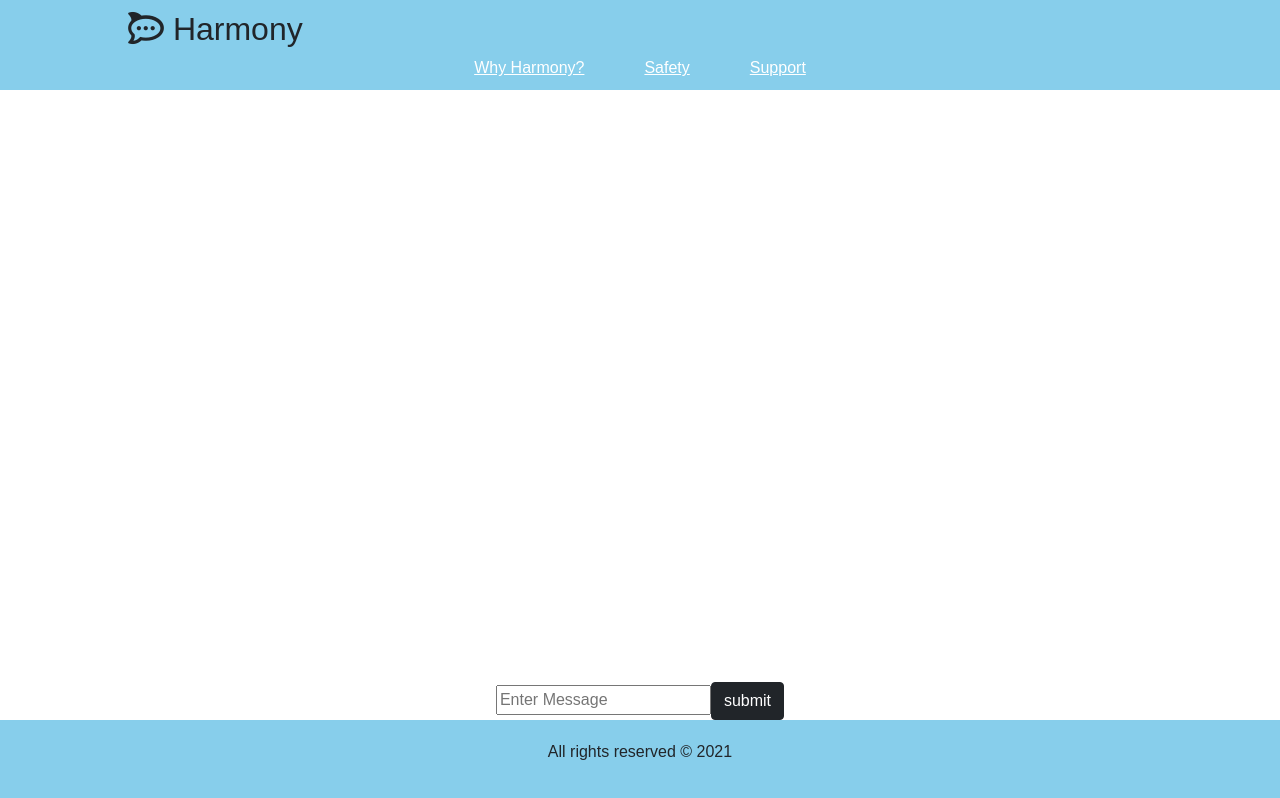
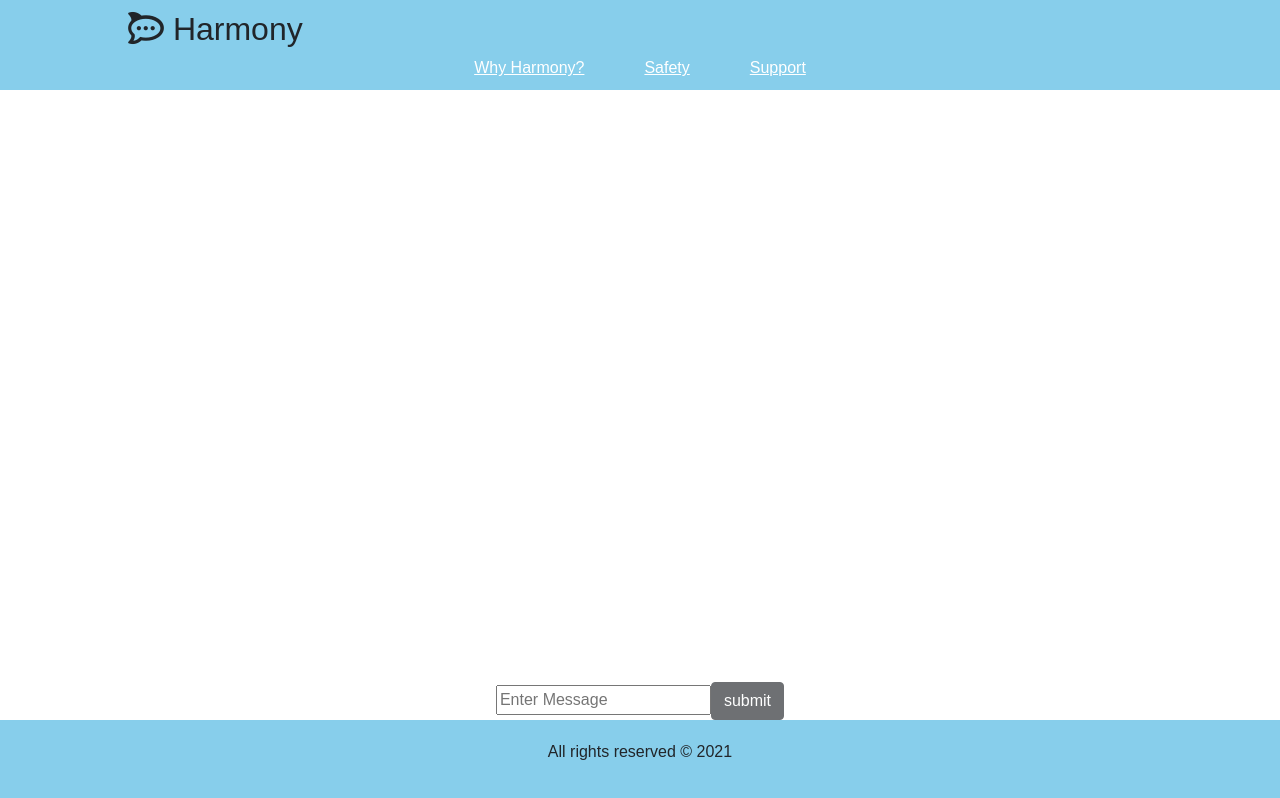
Before and after one commit to RhemaBassey/Harmony, a React (Create React App) app: page /chatroom in a window 1280 px wide. Built offline with nearby package versions, Linux system fonts and the light colour scheme.

Commit message:
adding routing button-disabling and time-stamped messages

```diff
--- a/package.json
+++ b/package.json
@@ -10,6 +10,7 @@
   "dependencies": {
     "react": "17.0.2",
     "react-dom": "17.0.2",
+    "react-router-dom": "^5.2.0",
     "react-scripts": "4.0.0"
   },
   "devDependencies": {
--- a/public/index.html
+++ b/public/index.html
@@ -11,7 +11,7 @@
 </head>
 
 <body>
-	<div id="home"></div>
+	<div id="root"></div>
 </body>
 
 </html>
--- a/public/styles.css
+++ b/public/styles.css
@@ -46,6 +46,20 @@
 
 }
 
+.time {
+  color: grey;
+  font-size: 0.9rem;
+}
+
+.anchor {
+  text-decoration: none;
+  color: skyblue;
+}
+
+.anchor:hover{
+  color: teal;
+}
+
 img {
   width: 100%;
 }
--- a/src/Components/App.js
+++ b/src/Components/App.js
@@ -1,44 +1,15 @@
-import React, { useState } from "react";
+import React from "react";
 import Header from "./Header";
 import Footer from "./Footer";
-import PostEntry from "./PostEntry";
-import Post from "./Post";
+
+import Main from "./Main"
 
 export default function App() {
-  const [text, setText] = useState([]);
-
-  function addText(newText) {
-    setText(prevText => {
-      return [...prevText, newText]
-    });
-  }
   return (
     <div className="App">
       <Header />
-      {/* <img className="background-img" src="pics/art3.jpg" alt=":p"/> */}
-
-      {text.map(textItem => {return (<Post username={textItem.username} comment={textItem.comment}/>)})}
-      <PostEntry addNew={addText} />
+        <Main />
       <Footer />
     </div>
   );
 }
-
-// Routing in React
-// function App() {
-//   return (
-//     <BrowserRouter>
-//       <Navbar />
-//       <div className="container mt-2" style={{ marginTop: 40 }}>
-//         <Switch>
-//           <Route exact path="/">
-//             <Home />
-//           </Route>
-//           <Route path="/about">
-//             <About />
-//           </Route>
-//         </Switch>
-//       </div>
-//     </BrowserRouter>
-//   );
-// }
--- /dev/null
+++ b/src/Components/Main.jsx
@@ -0,0 +1,21 @@
+import React from "react";
+import { Switch, Route } from "react-router-dom";
+
+
+import ChatRoom from "../pages/ChatRoom";
+import Profile from "../pages/Profile";
+
+
+const Main = () => {
+  return (
+    <Switch>
+      {" "}
+      {/* The Switch decides which component to show based on the current URL.*/}
+      <Route exact path="/chatroom" component={ChatRoom}></Route>
+
+      <Route exact path="/profile" component={Profile}></Route>
+    </Switch>
+  );
+};
+
+export default Main;
--- a/src/Components/Post.jsx
+++ b/src/Components/Post.jsx
@@ -1,10 +1,13 @@
 import React from "react";
+import {Link} from "react-router-dom"
 
-function Post(props) {
+function Post(props){
+
   return (
+
     <div className="card post-style" >
       <div className="card-body">
-        <h5 className="card-title"> {props.username}:</h5>
+        <h5 className="card-title"> <Link to="/profile"><button variant="outlined" className="anchor"> {props.username}</button> </Link> <span className="time">{props.time}</span></h5>
         <p className="card-text">{props.comment}</p>
       </div>
     </div>
--- a/src/Components/PostEntry.jsx
+++ b/src/Components/PostEntry.jsx
@@ -2,10 +2,17 @@
 import React, { useState } from "react";
 
 function PostEntry(props) {
+  //   const d = new Date();
+  //   const hour = d.getHours(); // => 9
+  //   const min = d.getMinutes(); // =>  30
+  //   const sec = d.getSeconds(); // => 51function Post(props)
+  const time = new Date().toLocaleTimeString();
+
   const myUserName = "Rhema";
   const [post, setPost] = useState({
     username: myUserName,
     comment: "",
+    time: "",
   });
 
   function handleChange(event) {
@@ -13,6 +20,7 @@ function PostEntry(props) {
     setPost({
       username: myUserName,
       comment: value,
+      time: time,
     });
     console.log(post.comment);
   }
@@ -23,6 +31,7 @@ function PostEntry(props) {
     setPost({
       username: myUserName,
       comment: "",
+      time: "",
     });
     event.preventDefault();
   }
@@ -30,9 +39,20 @@ function PostEntry(props) {
   return (
     <div className="post-entry">
       <form onSubmit={handleSubmit}>
-        <input placeholder="Enter Message" onChange={handleChange} value={post.comment} />
+        <input
+          placeholder="Enter Message"
+          onChange={handleChange}
+          value={post.comment}
+        />
         {/* By setting type='submit', and putting the 'onClick' function in the form tag, I can post my text using the 'enter' key */}
-        <button type="submit" class="btn btn-dark">submit</button>      </form>
+        <button
+          disabled={post.comment.length < 1}
+          type="submit"
+          class="btn btn-dark"
+        >
+          submit
+        </button>{" "}
+      </form>
     </div>
   );
 }
--- a/src/index.js
+++ b/src/index.js
@@ -1,10 +1,13 @@
 import ReactDOM from "react-dom";
+import { BrowserRouter } from "react-router-dom";
 
 import App from "./Components/App";
 
+const root = document.getElementById("root");
 
-const homePage = document.getElementById("home");
-
-
-
-ReactDOM.render(<App />, homePage);
+ReactDOM.render(
+  <BrowserRouter>
+    <App />
+  </BrowserRouter>,
+  root
+);
--- /dev/null
+++ b/src/pages/ChatRoom.jsx
@@ -0,0 +1,50 @@
+import React, { useState } from "react";
+import PostEntry from "../Components/PostEntry";
+import Post from "../Components/Post";
+
+export default function ChatRoom() {
+  const [text, setText] = useState([]);
+
+  function addText(newText) {
+    setText((prevText) => {
+      return [...prevText, newText];
+    });
+  }
+
+  return (
+    <div className="App">
+
+      {/* <img className="background-img" src="pics/art3.jpg" alt=":p"/> */}
+
+      {text.map((textItem) => {
+        return (
+          <Post
+            username={textItem.username}
+            comment={textItem.comment}
+            time={textItem.time}
+          />
+        );
+      })}
+      <PostEntry addNew={addText} />
+    </div>
+  );
+}
+
+// Routing in React
+// function App() {
+//   return (
+//     <BrowserRouter>
+//       <Navbar />
+//       <div className="container mt-2" style={{ marginTop: 40 }}>
+//         <Switch>
+//           <Route exact path="/">
+//             <Home />
+//           </Route>
+//           <Route path="/about">
+//             <About />
+//           </Route>
+//         </Switch>
+//       </div>
+//     </BrowserRouter>
+//   );
+// }
```
Also changed, not shown: src/pages/Profile.jsx (added), 1 other file (tests, documents, lock files or other folders).
